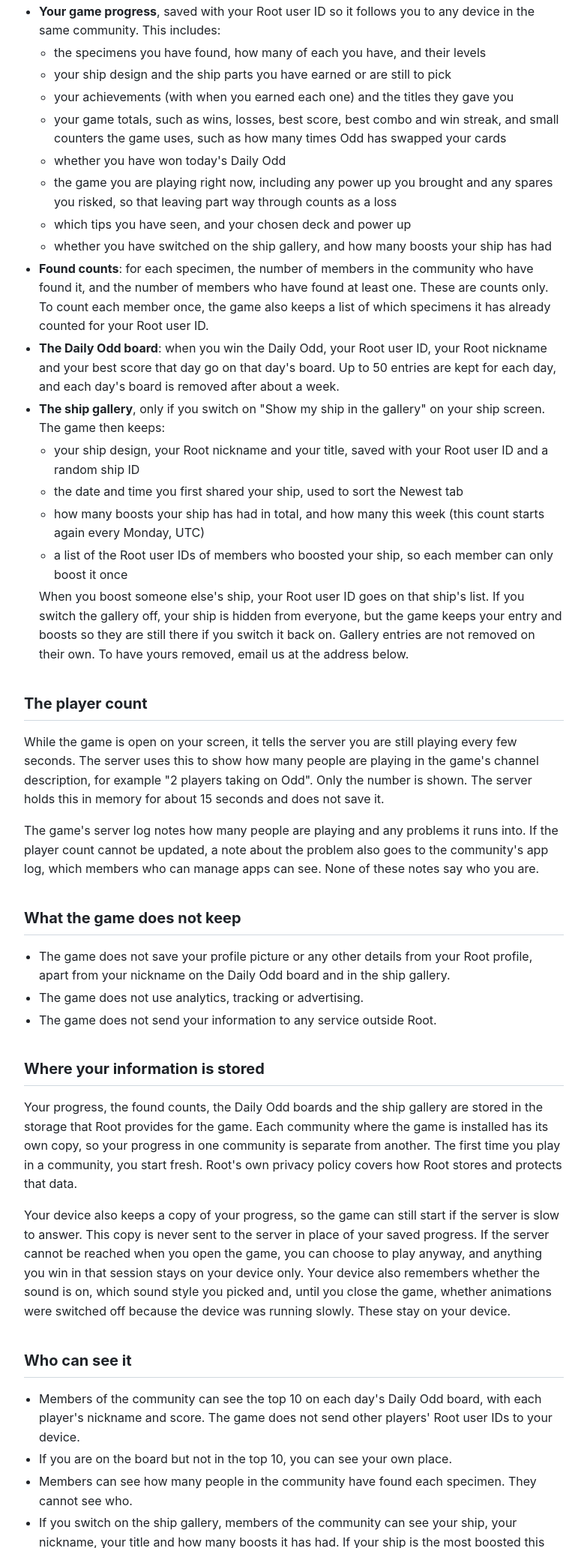
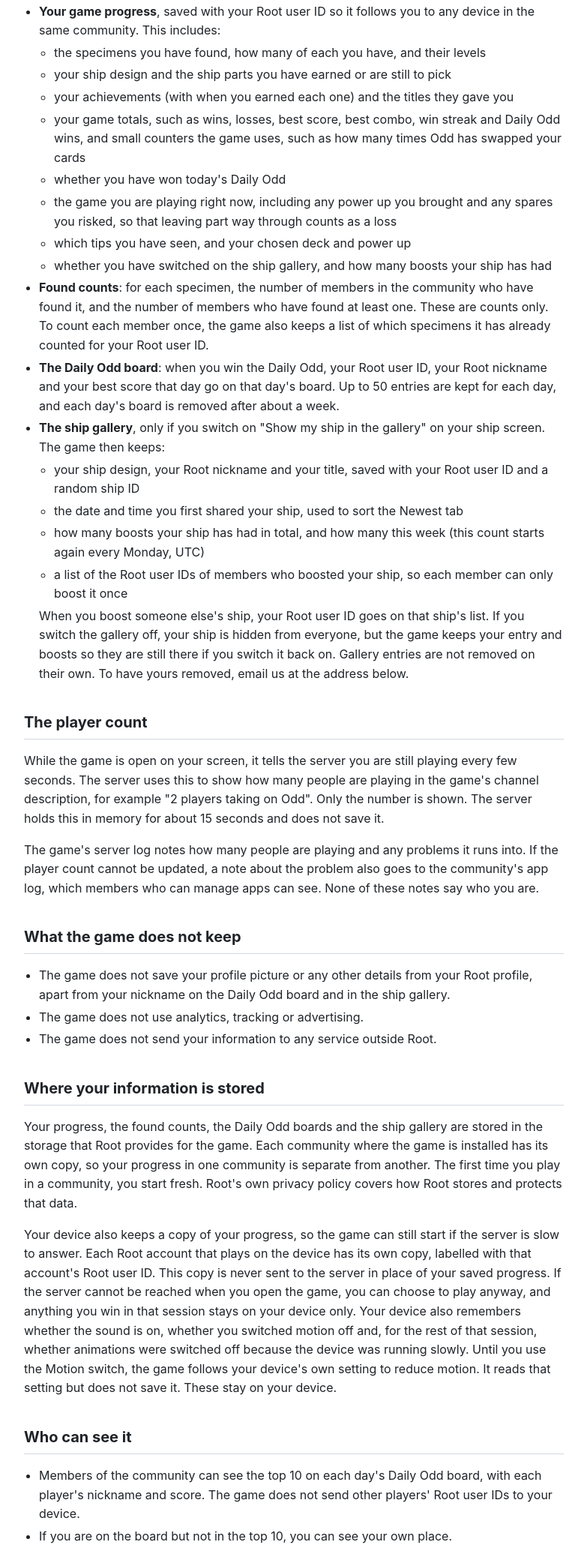
Before and after one commit to OddBitty/oddpairs-privacy, a plain HTML site: page index.html in a window 1280 px wide. Shown: the part 334-2398 px from the top of the page at 75% size, without its empty margins (248-1031 px from the left). Drawn offline with Linux system fonts and the light colour scheme.

Commit message:
Motion setting, Daily Odd wins, device copy details

```diff
--- a/index.html
+++ b/index.html
@@ -51,7 +51,7 @@
       <li>the specimens you have found, how many of each you have, and their levels</li>
       <li>your ship design and the ship parts you have earned or are still to pick</li>
       <li>your achievements (with when you earned each one) and the titles they gave you</li>
-      <li>your game totals, such as wins, losses, best score, best combo and win streak, and small counters the game uses, such as how many times Odd has swapped your cards</li>
+      <li>your game totals, such as wins, losses, best score, best combo, win streak and Daily Odd wins, and small counters the game uses, such as how many times Odd has swapped your cards</li>
       <li>whether you have won today's Daily Odd</li>
       <li>the game you are playing right now, including any power up you brought and any spares you risked, so that leaving part way through counts as a loss</li>
       <li>which tips you have seen, and your chosen deck and power up</li>
@@ -83,7 +83,7 @@
 
 <h2>Where your information is stored</h2>
 <p>Your progress, the found counts, the Daily Odd boards and the ship gallery are stored in the storage that Root provides for the game. Each community where the game is installed has its own copy, so your progress in one community is separate from another. The first time you play in a community, you start fresh. Root's own privacy policy covers how Root stores and protects that data.</p>
-<p>Your device also keeps a copy of your progress, so the game can still start if the server is slow to answer. This copy is never sent to the server in place of your saved progress. If the server cannot be reached when you open the game, you can choose to play anyway, and anything you win in that session stays on your device only. Your device also remembers whether the sound is on, which sound style you picked and, until you close the game, whether animations were switched off because the device was running slowly. These stay on your device.</p>
+<p>Your device also keeps a copy of your progress, so the game can still start if the server is slow to answer. Each Root account that plays on the device has its own copy, labelled with that account&#39;s Root user ID. This copy is never sent to the server in place of your saved progress. If the server cannot be reached when you open the game, you can choose to play anyway, and anything you win in that session stays on your device only. Your device also remembers whether the sound is on, whether you switched motion off and, for the rest of that session, whether animations were switched off because the device was running slowly. Until you use the Motion switch, the game follows your device&#39;s own setting to reduce motion. It reads that setting but does not save it. These stay on your device.</p>
 
 <h2>Who can see it</h2>
 <ul>
```
